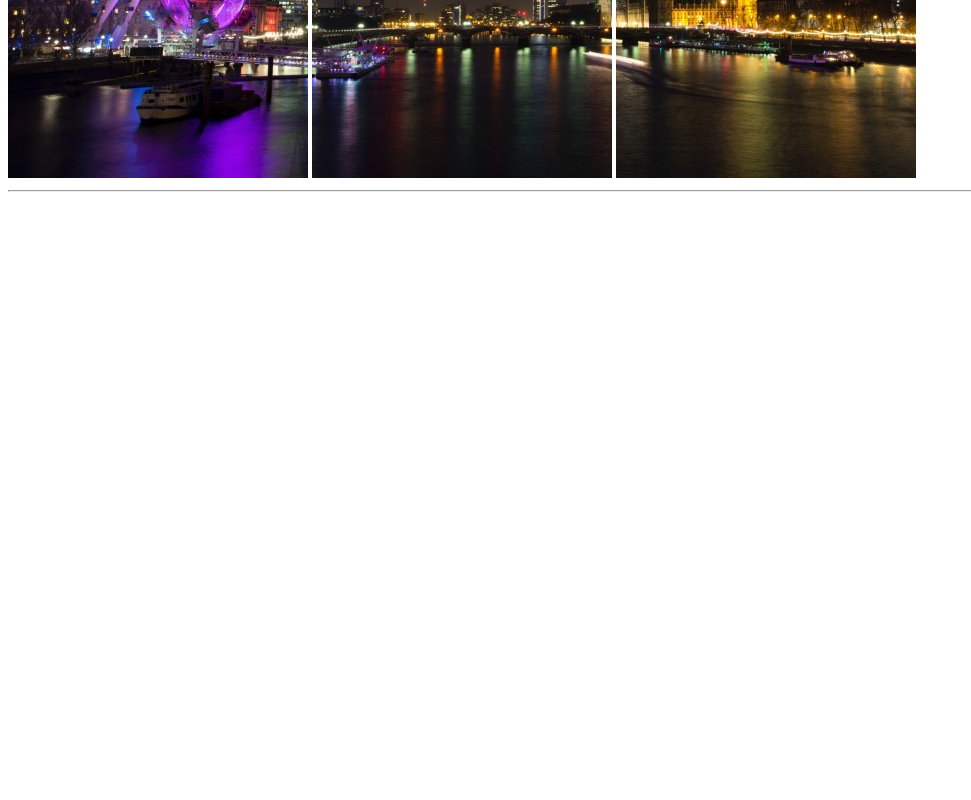
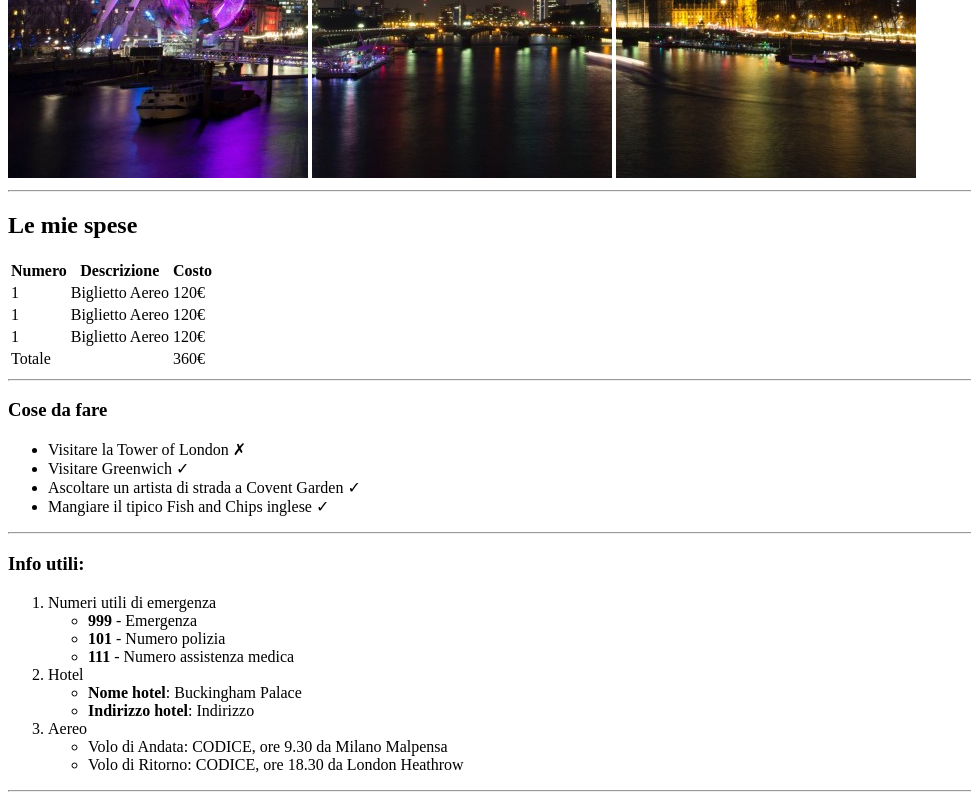
Before and after one commit to tntboolean89/london-trip, a plain HTML site: page index.html in a window 1280 px wide. Shown: the part 502-1302 px from the top of the page, without its empty margins (0-971 px from the left). Before the commit the page ends 800 px from the top, so only its background shows below. Drawn offline with Linux system fonts and the light colour scheme.

Commit message:
splendido main con tutte le info

```diff
--- a/index.html
+++ b/index.html
@@ -18,7 +18,89 @@
         <hr>
     </header>
     <!-- /header fine -->
-    <main></main>
+    <!-- Inizio main -->
+    <main>
+        <!-- Le mie spese -->
+        <section>
+            <h2>Le mie spese</h2>
+            <table>
+                <thead>
+                    <tr>
+                        <th>Numero</th>
+                        <th>Descrizione</th>
+                        <th>Costo</th>
+                    </tr>
+                </thead>
+                <tbody>
+                    <tr>
+                        <td>1</td>
+                        <td>Biglietto Aereo</td>
+                        <td>120€</td>
+                    </tr>
+                    <tr>
+                        <td>1</td>
+                        <td>Biglietto Aereo</td>
+                        <td>120€</td>
+                    </tr>
+                    <tr>
+                        <td>1</td>
+                        <td>Biglietto Aereo</td>
+                        <td>120€</td>
+                    </tr>
+                </tbody>
+                <tfoot>
+                    <tr>
+                        <td colspan="2">Totale</td>
+                        <td>360€</td>
+                    </tr>
+                </tfoot>
+            </table>
+            <hr>
+        </section>
+        <!-- /Fine Le mie spese (magari) -->
+        <!-- Cose da fare -->
+        <section>
+            <h3>Cose da fare</h3>
+            <ul>
+                <li>Visitare la Tower of London &cross;</li>
+                <li>Visitare Greenwich &check;</li>
+                <li>Ascoltare un artista di strada a Covent Garden &check;</li>
+                <li>Mangiare il tipico Fish and Chips inglese &check;</li>
+            </ul>
+            <hr>
+        </section>
+        <!-- /Fine cose da fare -->
+        <!-- Info utili -->
+        <section>
+            <h3>Info utili:</h3>
+            <ol>
+                <li>
+                    Numeri utili di emergenza
+                    <ul>
+                      <li><strong>999</strong> - Emergenza</li>
+                      <li><strong>101</strong> - Numero polizia</li>
+                      <li><strong>111</strong> - Numero assistenza medica</li>
+                    </ul>
+                </li>
+                <li>
+                    Hotel
+                    <ul>
+                        <li><strong>Nome hotel</strong>: Buckingham Palace</li>
+                        <li><strong>Indirizzo hotel</strong>: Indirizzo</li>
+                      </ul>
+                </li>
+                <li>Aereo
+                    <ul>
+                        <li>Volo di Andata: CODICE, ore 9.30 da Milano Malpensa</li>
+                        <li>Volo di Ritorno: CODICE, ore 18.30 da London Heathrow</li>
+                    </ul>
+                </li>
+            </ol>
+            <hr>
+        </section>
+        <!-- Fine info utili -->
+    </main>
+    <!-- /Fine main -->
     <footer></footer>
 </body>
 </html>
```
